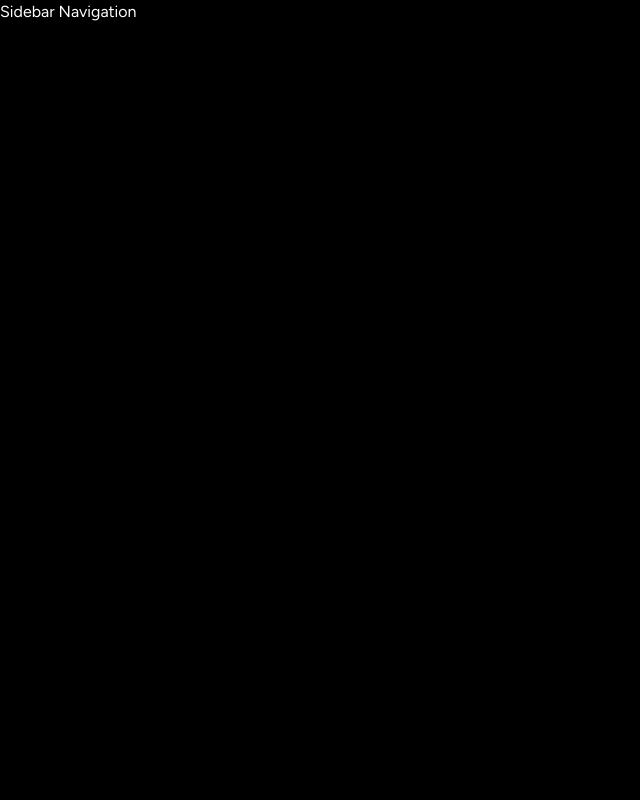
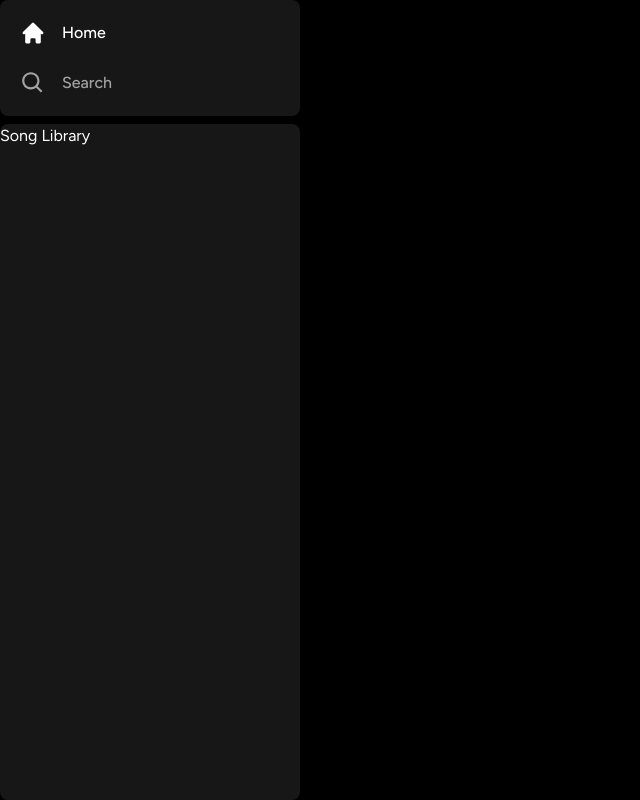
Before and after one commit to BarkhatovAndrew/spotify-clone, a Next.js app: page / in a window 1280 px wide. Shown: the whole page, without its empty margins (0-640 px from the left). Built offline with nearby package versions, Linux system fonts and the light colour scheme.

Commit message:
add SidebarItem, install tailwind-merge

```diff
--- a/components/Box/Box.tsx
+++ b/components/Box/Box.tsx
@@ -1,4 +1,5 @@
 import { ReactNode } from 'react'
+import { twMerge } from 'tailwind-merge'
 
 interface BoxProps {
   children: ReactNode
@@ -8,5 +9,7 @@ interface BoxProps {
 export const Box = (props: BoxProps) => {
   const { children, className } = props
 
-  return <div>{children}</div>
+  return (
+    <div className={twMerge('bg-neutral-900 rounded-lg h-fit w-full', className)}>{children}</div>
+  )
 }
--- a/components/Sidebar/Sidebar.tsx
+++ b/components/Sidebar/Sidebar.tsx
@@ -5,6 +5,7 @@ import { usePathname } from 'next/navigation'
 import { HiHome } from 'react-icons/hi'
 import { BiSearch } from 'react-icons/bi'
 import { Box } from '@/components/Box'
+import { SidebarItem } from '@/components/SidebarItem'
 
 interface SidebarProps {
   children: ReactNode
@@ -35,7 +36,14 @@ export const Sidebar = (props: SidebarProps) => {
   return (
     <div className="flex h-full">
       <div className="hidden md:flex flex-col gap-y-2 bg-black h-full w-[300px] p2">
-        <Box>Sidebar Navigation</Box>
+        <Box>
+          <div className="flex flex-col gap-y-4 px-5 py-4">
+            {routes.map((route) => (
+              <SidebarItem key={route.label} {...route} />
+            ))}
+          </div>
+        </Box>
+        <Box className="h-full overflow-y-auto">Song Library</Box>
       </div>
     </div>
   )
--- /dev/null
+++ b/components/SidebarItem/SidebarItem.tsx
@@ -0,0 +1,29 @@
+import { IconType } from 'react-icons'
+import Link from 'next/link'
+import { twMerge } from 'tailwind-merge'
+
+interface SidebarItemProps {
+  className?: string
+  icon: IconType
+  label: string
+  active: boolean
+  href: string
+}
+
+export const SidebarItem = (props: SidebarItemProps) => {
+  const { className, active, icon: Icon, href, label } = props
+
+  return (
+    <Link
+      href={href}
+      className={twMerge(
+        'flex h-auto items-center gap-x-4 text-md font-medium hover:text-white text-neutral-400 transition py-1',
+        active && 'text-white',
+        className,
+      )}
+    >
+      <Icon size={26} />
+      <p className="truncate">{label}</p>
+    </Link>
+  )
+}
--- /dev/null
+++ b/components/SidebarItem/index.ts
@@ -0,0 +1 @@
+export { SidebarItem } from './SidebarItem'
--- a/package.json
+++ b/package.json
@@ -13,7 +13,6 @@
     "@types/react": "18.2.13",
     "@types/react-dom": "18.2.6",
     "autoprefixer": "10.4.14",
-    "clsx": "^1.2.1",
     "eslint": "8.43.0",
     "eslint-config-next": "13.4.6",
     "next": "13.4.6",
@@ -21,6 +20,7 @@
     "react": "18.2.0",
     "react-dom": "18.2.0",
     "react-icons": "^4.9.0",
+    "tailwind-merge": "^1.13.2",
     "tailwindcss": "3.3.2",
     "typescript": "5.1.3"
   },
```
Also changed, not shown: 1 other file (tests, documents, lock files or other folders).
